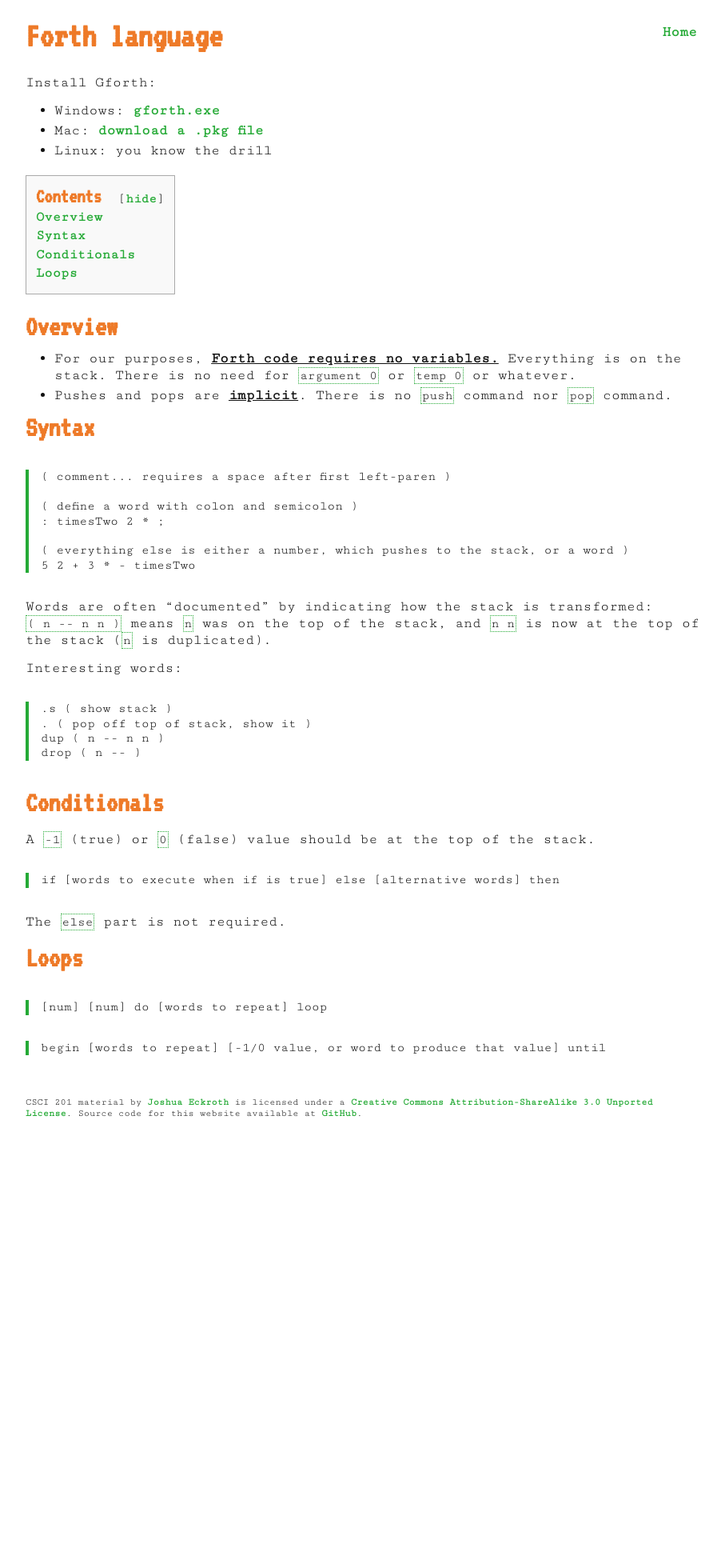
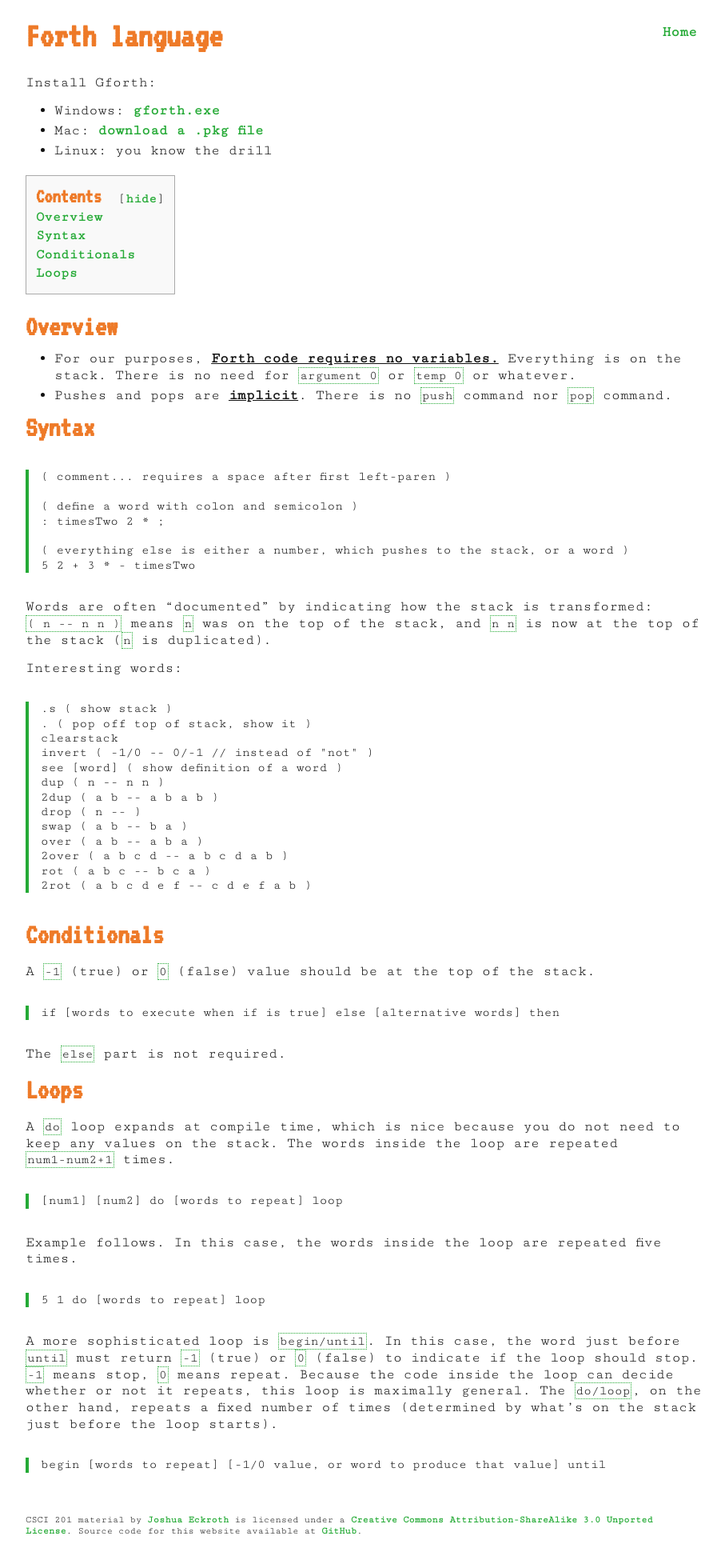
Before and after one commit to joshuaeckroth/csci201-website, a Jekyll site: the page built from notes/forth.markdown, in a window 1280 px wide. Shown: the whole page at 80% size, without its empty margins (183-1090 px from the left). Built offline with Jekyll 4.4.1, drawn with Linux system fonts in a browser that asks for light colours; Markdown is read by kramdown in place of the engine named in the settings; before the commit the page ends 1419 px from its top, so only the background shows below that.

Commit message:
Updated/finalized project 09

````diff
--- a/notes/forth.markdown
+++ b/notes/forth.markdown
@@ -35,8 +35,17 @@ Interesting words:
 ```
 .s ( show stack )
 . ( pop off top of stack, show it )
+clearstack
+invert ( -1/0 -- 0/-1 // instead of "not" )
+see [word] ( show definition of a word )
 dup ( n -- n n )
+2dup ( a b -- a b a b )
 drop ( n -- )
+swap ( a b -- b a )
+over ( a b -- a b a )
+2over ( a b c d -- a b c d a b )
+rot ( a b c -- b c a )
+2rot ( a b c d e f -- c d e f a b )
 ```
 
 ## Conditionals
@@ -51,9 +60,19 @@ The `else` part is not required.
 
 ## Loops
 
+A `do` loop expands at compile time, which is nice because you do not need to keep any values on the stack. The words inside the loop are repeated `num1-num2+1` times.
+
 ```
-[num] [num] do [words to repeat] loop
+[num1] [num2] do [words to repeat] loop
 ```
+
+Example follows. In this case, the words inside the loop are repeated five times.
+
+```
+5 1 do [words to repeat] loop
+```
+
+A more sophisticated loop is `begin/until`. In this case, the word just before `until` must return `-1` (true) or `0` (false) to indicate if the loop should stop. `-1` means stop, `0` means repeat. Because the code inside the loop can decide whether or not it repeats, this loop is maximally general. The `do/loop`, on the other hand, repeats a fixed number of times (determined by what's on the stack just before the loop starts).
 
 ```
 begin [words to repeat] [-1/0 value, or word to produce that value] until
--- a/projects/project-09.markdown
+++ b/projects/project-09.markdown
@@ -50,5 +50,7 @@ Download test files: [project-09.zip](/code/project-09.zip) (incomplete). The te
 Write these "words" in [Forth](/notes/forth.html). The code must run on Gforth.
 
 ```
-max2 ( a b -- maxval )
+max2 ( a b -- maxval // must not use builtin max )
+quotient ( a b -- a/b // must not use builtin / or mod )
+prime? ( n -- -1/0 )
 ```
````
